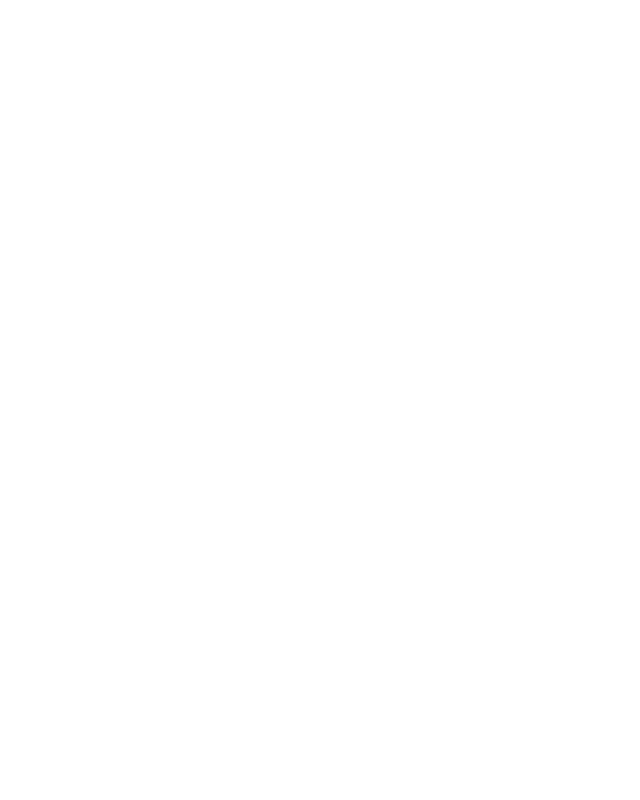
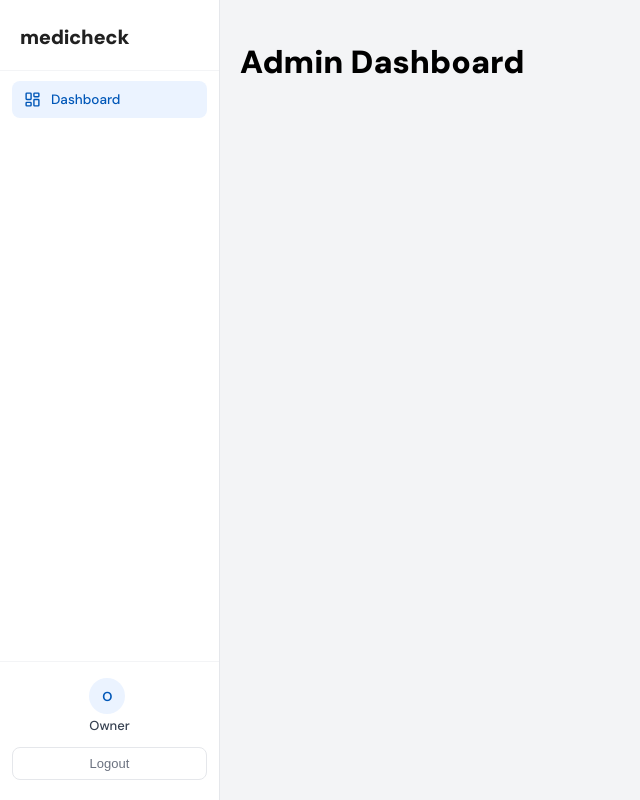
Before and after one commit to satyam-th/MediCheck, a React app in the folder frontend/: page /admin/dashboard in a window 1280 px wide. Before the commit this address had no page. Shown: the whole page, without its empty margins (0-640 px from the left). Built offline with nearby package versions, Linux system fonts and the light colour scheme; the HTML template or start-up script is replaced by a standard one.

Commit message:
setup admin layout, sidebar and dashboard routing

```diff
--- /dev/null
+++ b/frontend/src/layout/AdminLayout/AdminLayout.jsx
@@ -0,0 +1,22 @@
+import { Outlet } from "react-router-dom";
+
+import {LayoutDashboard, UserCircle} from 'lucide-react';
+
+import SideBar from "../../components/shared/SideBar/SideBar";
+
+import styles from './AdminLayout.module.css';
+
+const navItems = [
+  { label: 'Dashboard', path: '/admin/dashboard', icon: LayoutDashboard },
+];
+
+export default function AdminLayout(){
+    return(
+        <div className={styles.wrapper}>
+            <SideBar brandname='medicheck' navItems={navItems} userName="Owner" onLogout={console.log("User logged out")}/>
+            <div className={styles.main}>
+                <Outlet/>
+            </div>
+        </div>
+    );
+}
--- /dev/null
+++ b/frontend/src/layout/AdminLayout/AdminLayout.module.css
@@ -0,0 +1,12 @@
+.wrapper {
+  display: flex;
+  height: 100vh;
+  overflow: hidden;
+}
+
+.main {
+  flex: 1;
+  background-color: #F3F4F6;
+  padding: 20px;
+  overflow-y: auto;
+}
--- /dev/null
+++ b/frontend/src/pages/admin/Dashboard/Dashboard.jsx
@@ -0,0 +1,7 @@
+export default function Dashboard(){
+    return (
+        <div>
+            <h1>Admin Dashboard</h1>
+        </div>
+    );
+}
--- a/frontend/src/routes/AppRoute.jsx
+++ b/frontend/src/routes/AppRoute.jsx
@@ -8,7 +8,9 @@
 import PharmacyLayout from '../layout/PharmacyLayout/PharmacyLayout';
 import PharmacyDashboard from '../pages/pharmacy/Dashboard/Dashboard';
 import PharmacyMedicines from '../pages/pharmacy/Medicines/Medicines';
-// import Admin from '../pages/admin/Dashboard'
+
+import AdminLayout from '../layout/AdminLayout/AdminLayout';
+import AdminDashboard from '../pages/admin/Dashboard/Dashboard';
 
 export default function AppRoute(){
     return(
@@ -18,14 +20,19 @@
             <Route path='/register/customer' element={<RegisterCustomer/>}/>
             <Route path='/register/pharmacy' element={<RegisterPharmacy/>}/>
 
+            {/* pharmacy */}
             <Route path='/pharmacy' element={<PharmacyLayout />}>
                 <Route path='dashboard' element={<PharmacyDashboard />} />
                 <Route path='medicines' element={<PharmacyMedicines />} />
                 {/* <Route path='sales' element={<PharmacySales />} />
                 <Route path='low-stock' element={<PharmacyLowStock />} />
                 <Route path='profile' element={<PharmacyProfile />} /> */}
-      </Route>
-            {/* <Route path='/admin' element={<Admin/>}/> */}
+            </Route>
+
+            {/* admin */}
+            <Route path='/admin' element={<AdminLayout/>}>
+                <Route path='dashboard' element={<AdminDashboard/>} />
+            </Route>
         </Routes>
     );
 }
```
Also changed, not shown: frontend/src/pages/admin/Dashboard/Dashboard.module.css (added).
